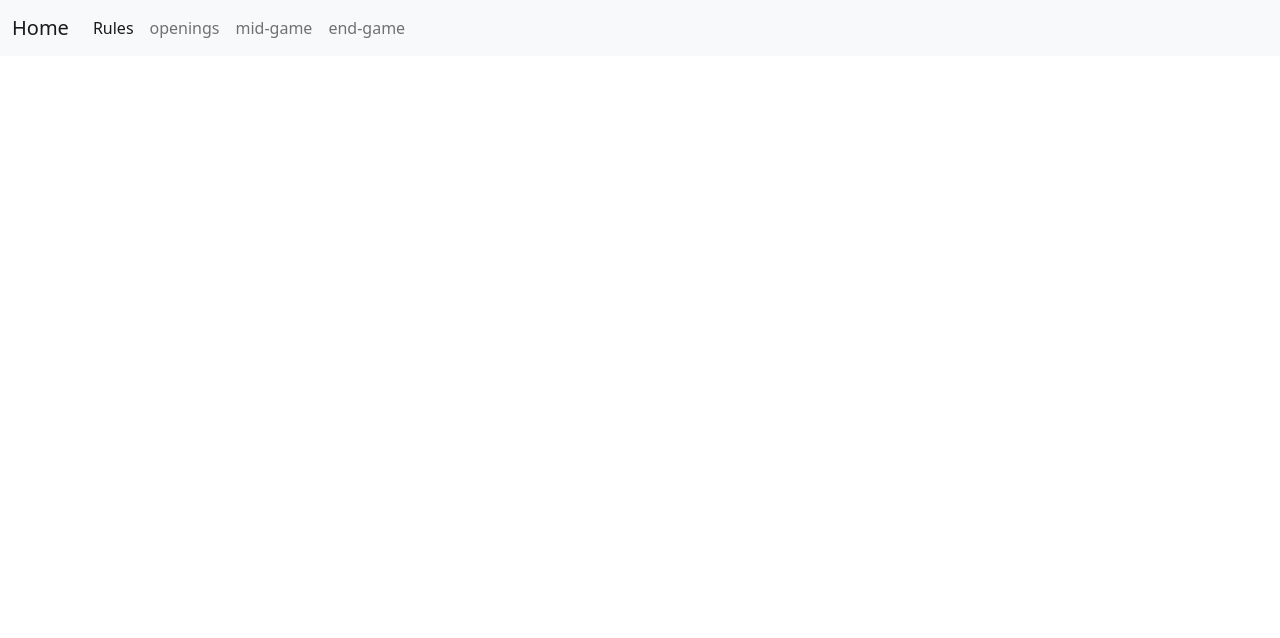
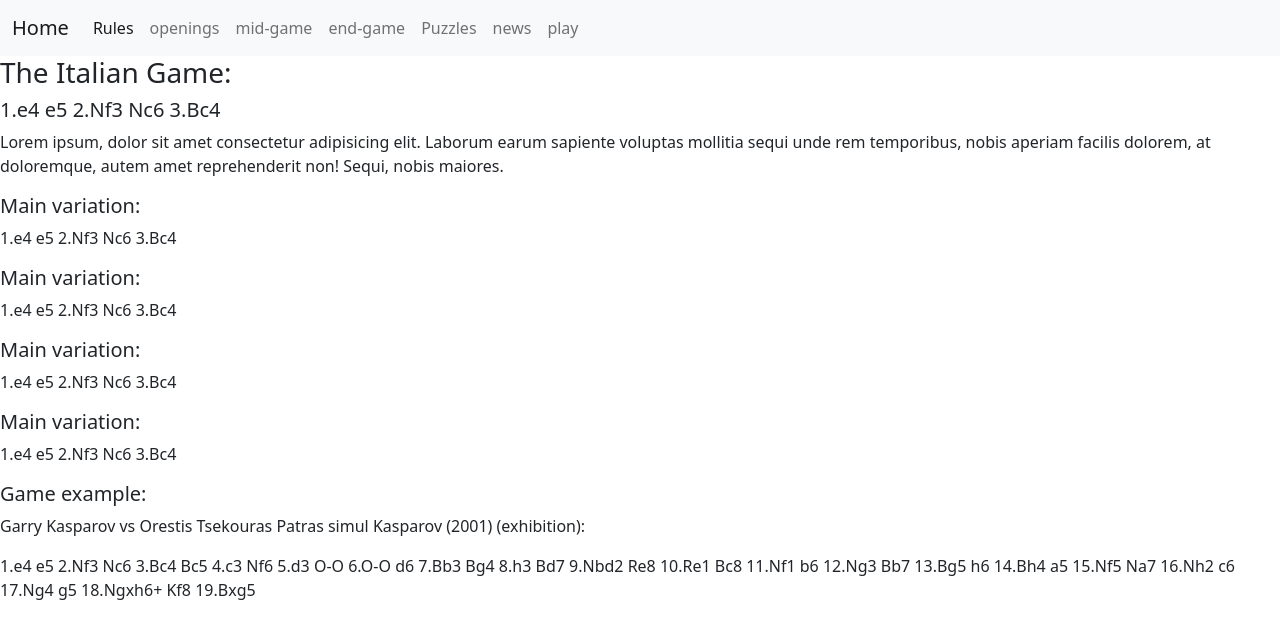
Before and after one commit to Anisboudaren/chessWebSite, a plain HTML site: page assets/italian.html in a window 1280 px wide. Drawn offline with nearby package versions, Linux system fonts and the light colour scheme.

Commit message:
Update italian.html

```diff
--- a/assets/italian.html
+++ b/assets/italian.html
@@ -1,12 +1,10 @@
 <!doctype html>
 <html lang="en">
   <head>
-
     <meta charset="utf-8">
     <meta name="viewport" content="width=device-width, initial-scale=1">
-
     <link href="https://cdn.jsdelivr.net/npm/bootstrap@5.1.3/dist/css/bootstrap.min.css" rel="stylesheet" integrity="sha384-1BmE4kWBq78iYhFldvKuhfTAU6auU8tT94WrHftjDbrCEXSU1oBoqyl2QvZ6jIW3" crossorigin="anonymous">
-
+    <link rel="stylesheet" href="index.css">
     <title>Hello, world!</title>
   </head>
   <body>
@@ -14,7 +12,7 @@
 
     <nav class="navbar navbar-expand-lg navbar-light bg-light">
       <div class="container-fluid">
-          <a class="navbar-brand" href="#">Home</a>
+        <a class="navbar-brand" href="index.html">Home</a>
         <button class="navbar-toggler" type="button" data-bs-toggle="collapse" data-bs-target="#navbarNav" aria-controls="navbarNav" aria-expanded="false" aria-label="Toggle navigation">
           <span class="navbar-toggler-icon"></span>
         </button>
@@ -24,18 +22,64 @@
               <a class="nav-link active" aria-current="page" href="#">Rules</a>
             </li>
             <li class="nav-item">
-                <a class="nav-link" href="#">openings</a>
+              <a class="nav-link" href="index.html#opening">openings</a>
             </li>
             <li class="nav-item">
-                <a class="nav-link" href="#">mid-game</a>
+              <a class="nav-link" href="index.html#mid-game">mid-game</a>
             </li>
             <li class="nav-item">
-                <a class="nav-link" href="#">end-game</a>
+              <a class="nav-link" href="index.html#end-game">end-game</a>
+            </li>
+            <li class="nav-item">
+              <a class="nav-link" href="index.html#Puzzles">Puzzles</a>
+            </li>
+            <li class="nav-item">
+              <a class="nav-link" href="index.html#news">news</a>
+            </li>
+            <li class="nav-item">
+              <a class="nav-link" href="index.html#play">play</a>
             </li>
           </ul>
         </div>
       </div>
     </nav>
 
+
+<H3>The Italian Game:  <h5>1.e4 e5 2.Nf3 Nc6 3.Bc4</h5> </H3>
+<div class="opening-var-div">
+
+<p>
+  Lorem ipsum, dolor sit amet consectetur adipisicing elit. Laborum earum sapiente voluptas mollitia sequi unde rem temporibus, nobis aperiam facilis dolorem, at doloremque, autem amet reprehenderit non! Sequi, nobis maiores.
+</p>
+
+<!-- variations (first board) -->
+
+<h5>Main variation:</h5>
+<p>1.e4 e5 2.Nf3 Nc6 3.Bc4</p>
+<h5>Main variation:</h5>
+<p>1.e4 e5 2.Nf3 Nc6 3.Bc4</p>
+<h5>Main variation:</h5>
+<p>1.e4 e5 2.Nf3 Nc6 3.Bc4</p>
+<h5>Main variation:</h5>
+<p>1.e4 e5 2.Nf3 Nc6 3.Bc4</p>
+
+<!-- Game example (second board ) -->
+
+<h5>Game example:</h5>
+<p>Garry Kasparov vs Orestis Tsekouras
+  Patras simul Kasparov (2001) (exhibition):  </p>
+<p>
+  1.e4 e5 2.Nf3 Nc6 3.Bc4 Bc5 4.c3 Nf6 5.d3 O-O 6.O-O d6 7.Bb3 Bg4 8.h3 Bd7 9.Nbd2 Re8 10.Re1 Bc8 11.Nf1 b6 12.Ng3 Bb7 13.Bg5 h6 14.Bh4 a5 15.Nf5 Na7 16.Nh2 c6 17.Ng4 g5 18.Ngxh6+ Kf8 19.Bxg5
+  </p>
+</div>
+
+<!-- chess board in here ! (x2)-->
+
+<div>
+
+</div>
+
+
+
   </body>
 </html>
```
Lines whose indentation alone changed are shown as unchanged.
